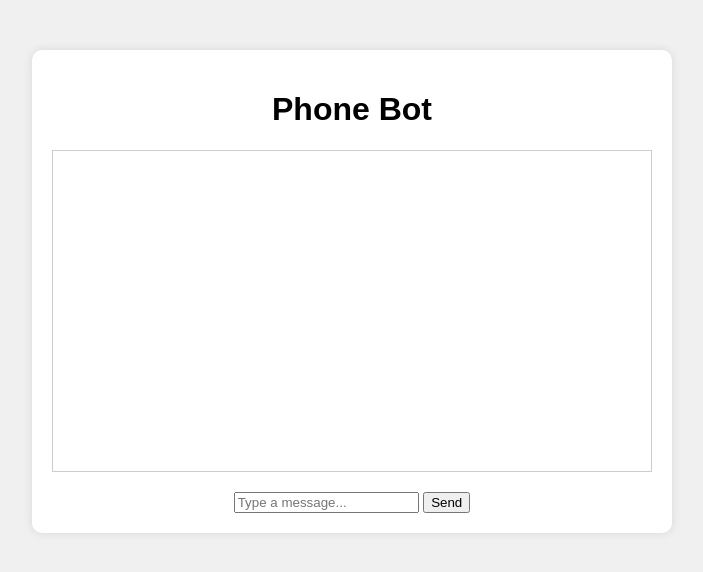
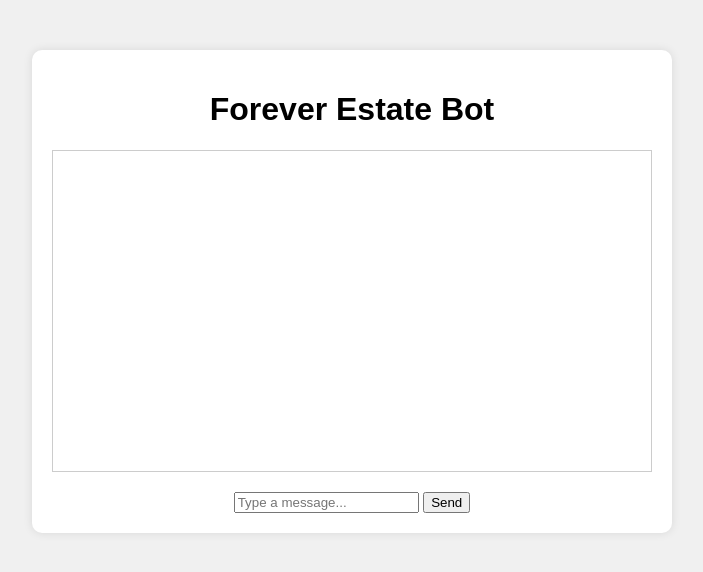
Before and after one commit to amineberg123/probable-robot, a plain HTML site: page index.html in a window 1280 px wide. Shown: the whole page, without its empty margins (288-991 px from the left). Drawn offline with Linux system fonts and the light colour scheme.

Commit message:
Update index.html

```diff
--- a/index.html
+++ b/index.html
@@ -42,7 +42,7 @@
 </head>
 <body>
     <div id="chat">
-        <h1>Phone Bot</h1>
+        <h1>Forever Estate Bot</h1>
         <div id="messages"></div>
         <input type="text" id="userInput" placeholder="Type a message..." onkeypress="handleKeyPress(event)">
         <button onclick="sendMessage()">Send</button>
```
